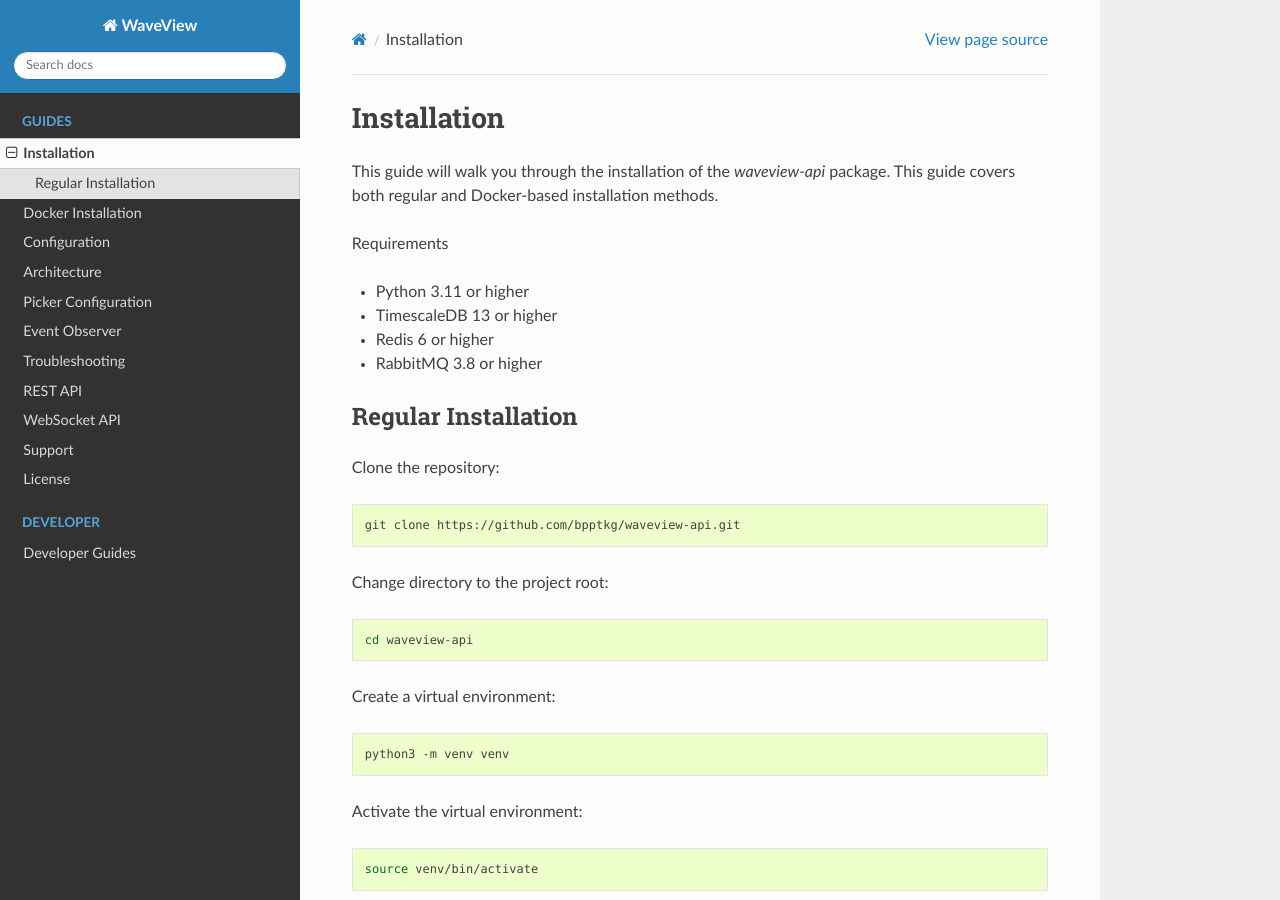
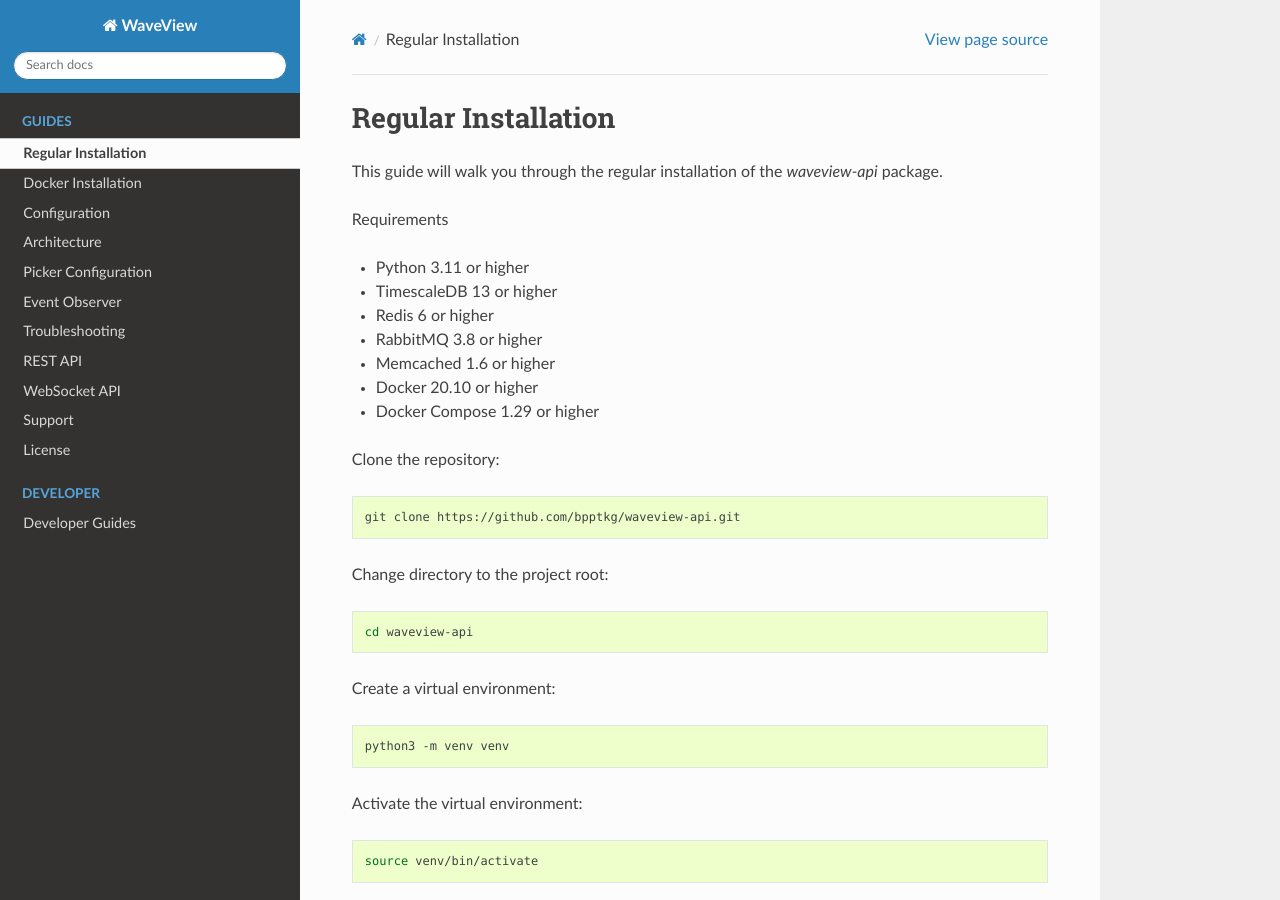
Before and after one commit to bpptkg/waveview-api, a Sphinx documentation site: the page built from docs/guides/installation.rst, in a window 1280 px wide and 900 px high. Built offline with Sphinx 7.4.7 and the Read the Docs theme 3.1.0, drawn with Linux system fonts in a browser that asks for light colours.

Commit message:
fix: Clarify installation guide by renaming section and improving description

```diff
--- a/docs/guides/installation.rst
+++ b/docs/guides/installation.rst
@@ -1,9 +1,9 @@
-============
-Installation
-============
+====================
+Regular Installation
+====================
 
-This guide will walk you through the installation of the `waveview-api` package.
-This guide covers both regular and Docker-based installation methods.
+This guide will walk you through the regular installation of the `waveview-api`
+package.
 
 Requirements
 
@@ -11,10 +11,9 @@
 - TimescaleDB 13 or higher
 - Redis 6 or higher
 - RabbitMQ 3.8 or higher
-
-
-Regular Installation
---------------------
+- Memcached 1.6 or higher
+- Docker 20.10 or higher
+- Docker Compose 1.29 or higher
 
 Clone the repository:
 
```
